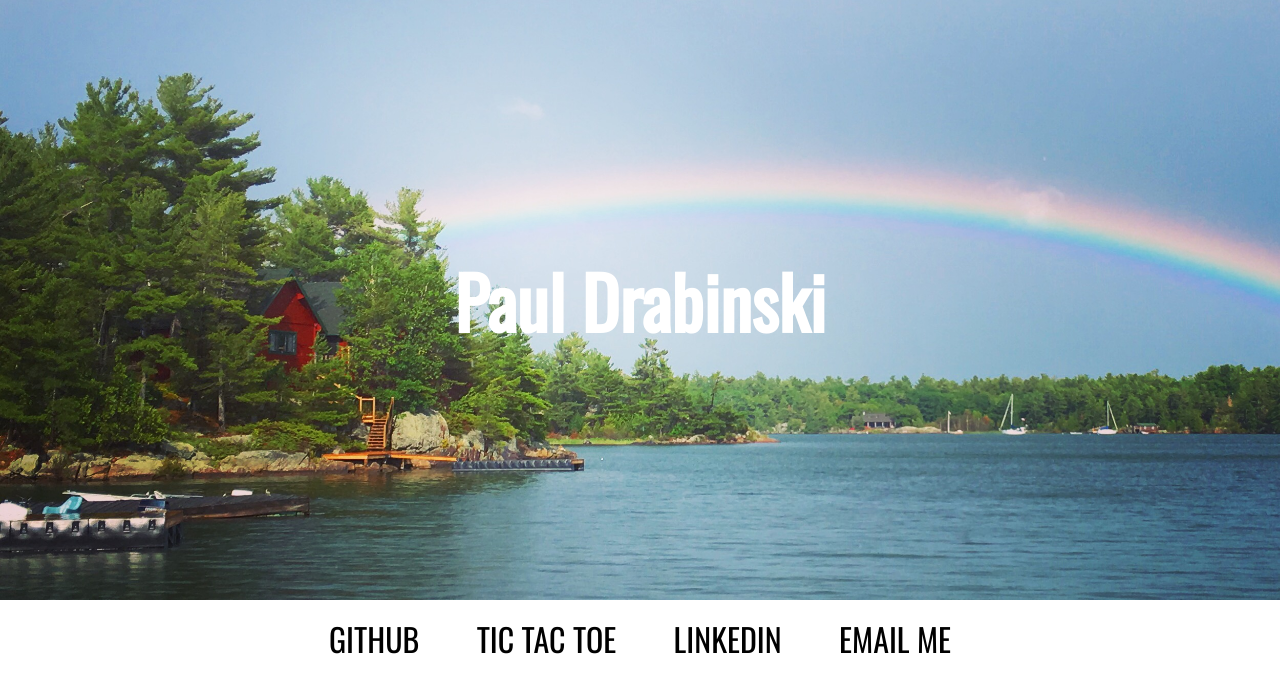
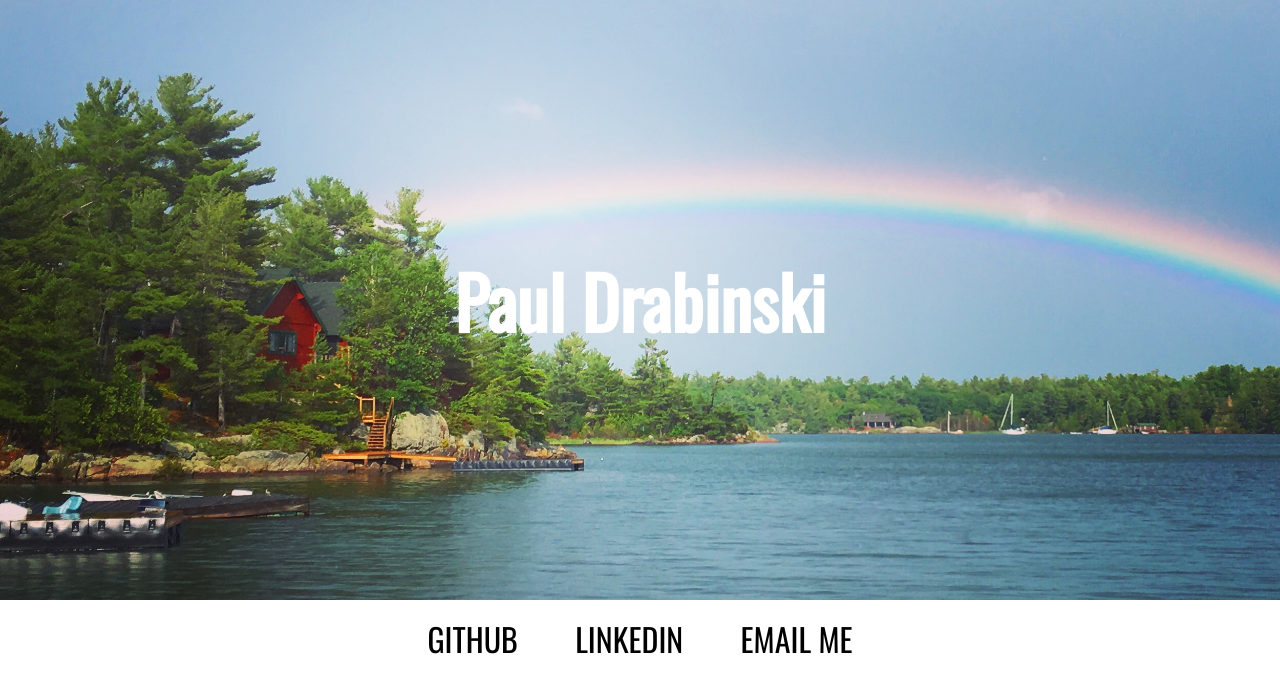
Before and after one commit to pdrabinski/my-website, a website: page public/index.html in a window 1280 px wide. Drawn offline with nearby package versions, Linux system fonts and the light colour scheme.

Commit message:
remove tic tac toe

```diff
--- a/public/index.html
+++ b/public/index.html
@@ -13,7 +13,7 @@
     <div class="navbar">
       <ul>
         <li><a href="https://github.com/pdrabinski">GITHUB</a></li>
-        <li><a href='http://ec2-34-201-127-217.compute-1.amazonaws.com/home/ec2-user/LearningTicTacToe/game_page.html'>TIC TAC TOE</a></li>
+        <!--<li><a href='http://ec2-34-201-127-217.compute-1.amazonaws.com/home/ec2-user/LearningTicTacToe/game_page.html'>TIC TAC TOE</a></li>-->
         <!-- <li><a href="https://www.instagram.com/pauldrabinski/">IMAGES</a></li> -->
         <li><a href="https://www.linkedin.com/in/pdrabinski/">LINKEDIN</a></li>
         <li><a href="mailto:pauldrabinski@gmail.com">EMAIL ME</a></li>
```
